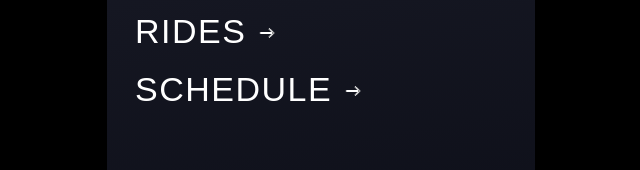
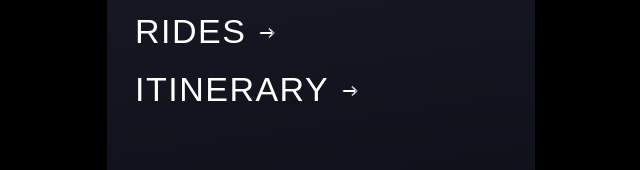
Before and after one commit to lillianlayne/ParkPassPlus-Client, a React (Vite) app: page /home in a window 1280 px wide. Shown: the part 388-558 px from the top of the page, without its empty margins (319-959 px from the left). Built offline with nearby package versions, Linux system fonts and the light colour scheme; the HTML template or start-up script is replaced by a standard one; a web font is replaced by a local one.

Commit message:
update home page

```diff
--- a/src/pages/Home.jsx
+++ b/src/pages/Home.jsx
@@ -26,7 +26,8 @@ const Home = ({user}) => {
         </Link>
         <Link>
         <div className="flex-row">
-          <h3>Schedule</h3>
+          <h3>Itinerary
+</h3>
           <Icons icon="forward" stroke="white"/>
         </div>
         </Link>
```
